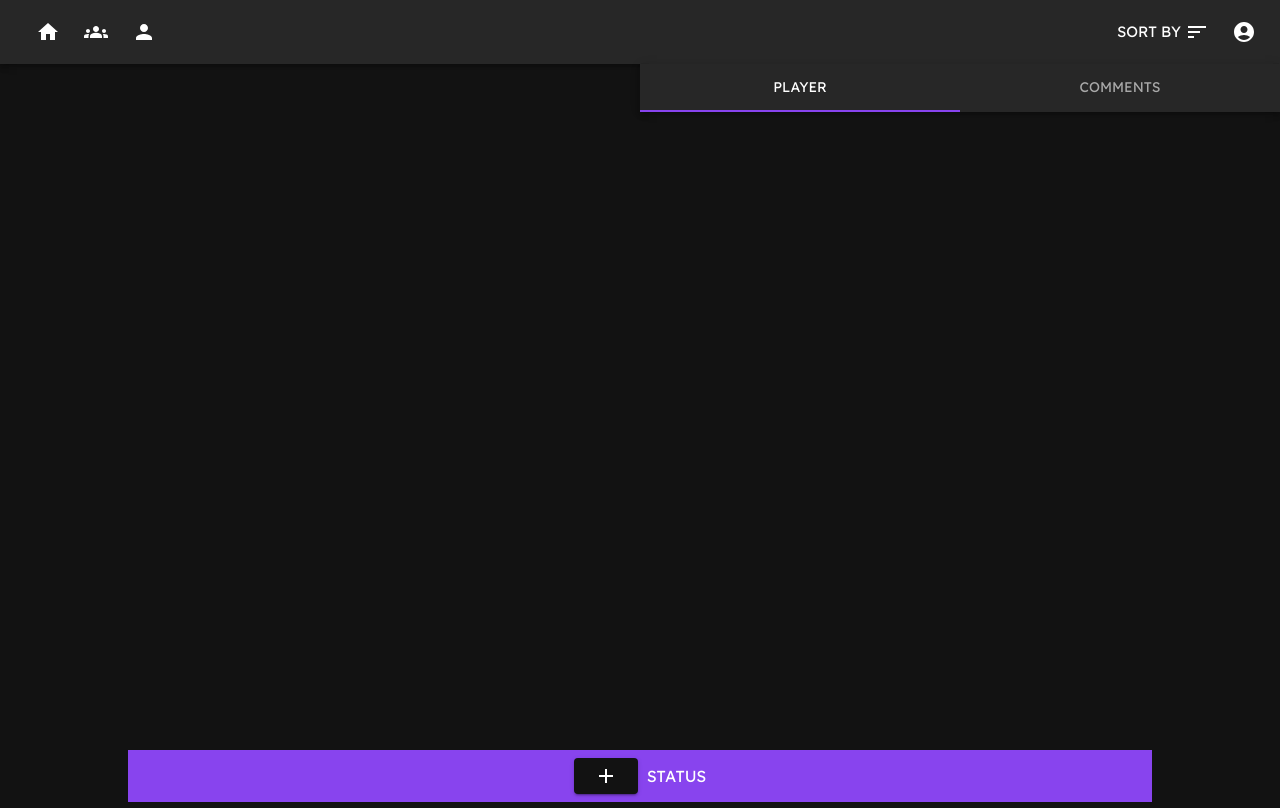
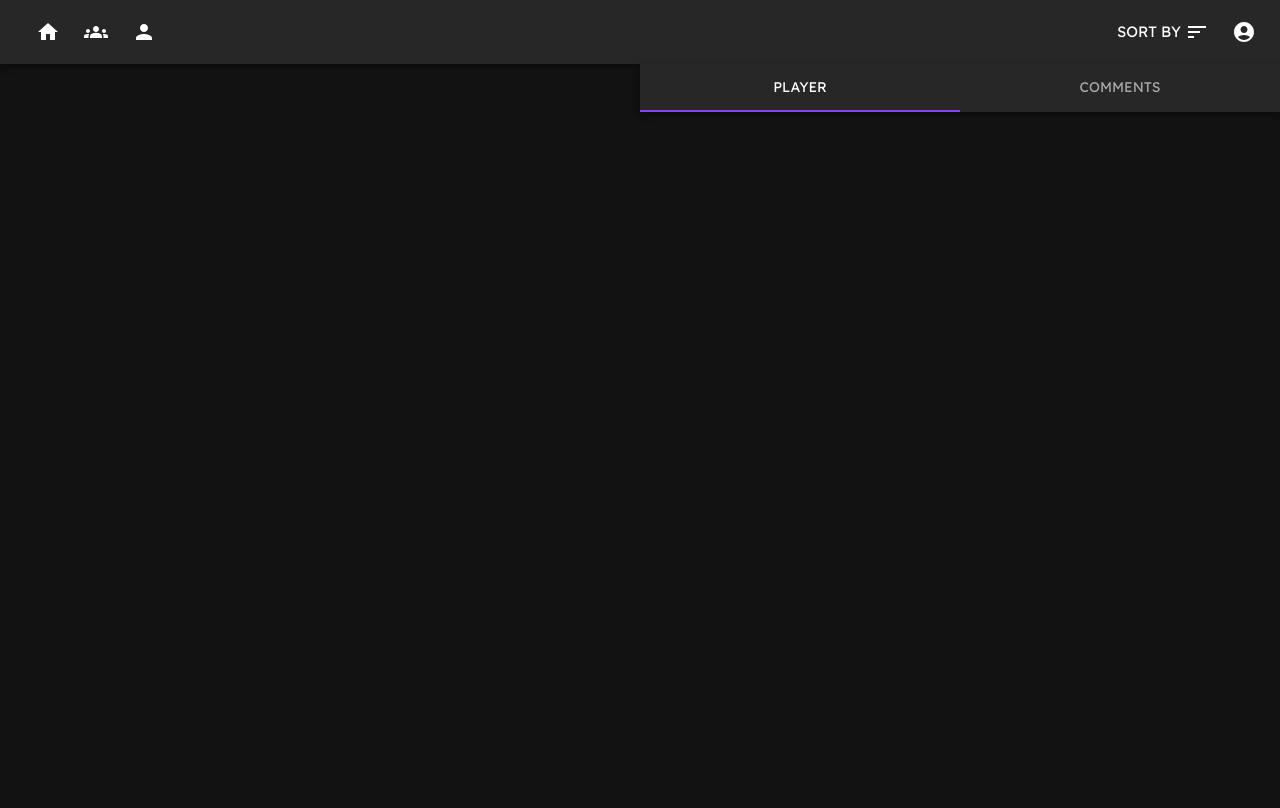
Before and after one commit to xiej2520/Playlister, a React (Create React App) app in the folder client/: page /home in a window 1280 px wide. Built offline with nearby package versions, Linux system fonts and the light colour scheme.

Commit message:
Implemented StatusBar

```diff
--- a/client/src/components/EditToolbar.tsx
+++ b/client/src/components/EditToolbar.tsx
@@ -84,6 +84,7 @@ function EditToolbar(props: { playlist: IPlaylistExport }) {
 					Publish
 				</Button>
 				<Button
+					disabled={playlist.ownerUsername !==  auth.user.username}
 					onClick={handleDelete}
 					variant='contained'
 				>
--- a/client/src/components/StatusBar.tsx
+++ b/client/src/components/StatusBar.tsx
@@ -1,18 +1,30 @@
 import AddIcon from '@mui/icons-material/Add';
 import { Box, Button } from '@mui/material';
 import { useContext, useEffect, useState } from 'react';
-import { StoreAPICreator, StoreContext } from '../store';
+import { CurrentScreen, StoreAPICreator, StoreContext } from '../store';
 
 function StatusBar() {
 	const { state: store, dispatch: storeDispatch } = useContext(StoreContext);
 	const StoreAPI = StoreAPICreator(store, storeDispatch);
 
-	const [openPlaylist, setOpenPlaylist] = useState<string | null>(null);
-
 	function handleCreatePlaylist() {
 		StoreAPI.createPlaylist();
 	}
 
+	let status = '';
+	switch (store.currentScreen) {
+		case CurrentScreen.HOME:
+			status = 'Your Lists';
+			break;
+		case CurrentScreen.ALL_LISTS:
+			status = `${store.searchText} Playlists`
+			break;
+		case CurrentScreen.USER_LISTS:
+			status = `${store.searchText} Playlists`
+			break;
+		default:
+			return <></>;
+	}
 	return (
 		<Box
 			sx={{
@@ -21,14 +33,17 @@ function StatusBar() {
 				justifyContent: 'center', display: 'flex'
 			}}
 		>
-		<Button
-			onClick={handleCreatePlaylist}
-			sx={{ bgcolor: 'background.paper'}}
-			variant='contained'
-		>
+		{
+			store.currentScreen === CurrentScreen.HOME ?
+			<Button
+				onClick={handleCreatePlaylist}
+				sx={{ bgcolor: 'background.paper'}}
+				variant='contained'
+			>
+
 			<AddIcon/>
-		</Button>&nbsp;
-		STATUS
+		</Button> : <></>}&nbsp;
+			{status}
 		</Box>
 	)
 }
```
